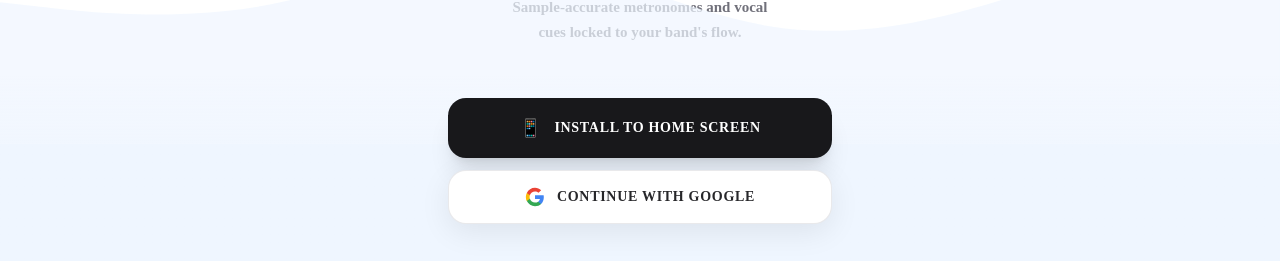
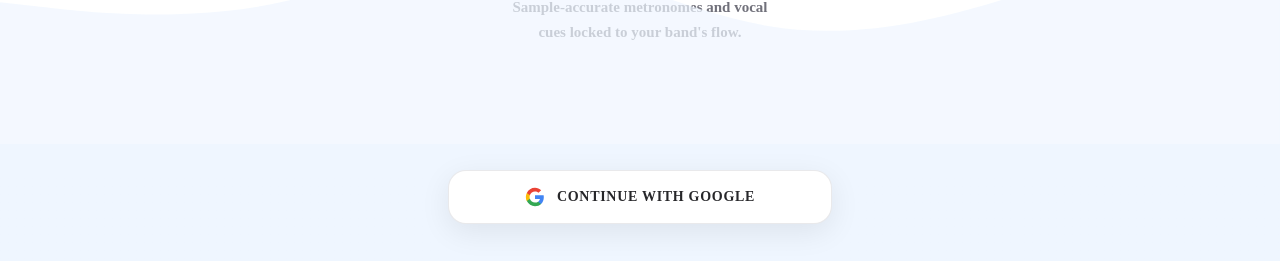
Before and after one commit to gabriel-asuncion/onstage-web, a Next.js app: page / in a window 1280 px wide. Shown: the part 536-797 px from the top of the page. Built offline with nearby package versions, Linux system fonts and the light colour scheme; no server answers.

Commit message:
Update page.tsx

```diff
--- a/app/page.tsx
+++ b/app/page.tsx
@@ -348,12 +348,14 @@ export default function Home() {
 
         {/* ✅ SURGICAL ADDITION: Native PWA Install Button */}
 
-        <button
+        {isInstallable && (
+          <button
             onClick={handleInstallClick}
             className="w-full max-w-sm mb-3 bg-zinc-900 hover:bg-zinc-800 text-white font-black text-sm uppercase tracking-wider py-4 px-4 rounded-2xl shadow-xl transition-all active:scale-95 flex items-center justify-center gap-3 cursor-pointer"
           >
             <span className="text-lg">📱</span> Install to Home Screen
           </button>
+        )}
         <button
           onClick={handleGoogleLogin}
           className="w-full max-w-sm bg-white hover:bg-zinc-50 text-zinc-800 font-black text-sm uppercase tracking-wider py-4 px-4 rounded-2xl border border-zinc-200/80 shadow-[0_8px_30px_rgb(0,0,0,0.08)] transition-all active:scale-95 flex items-center justify-center gap-3 cursor-pointer"
```
